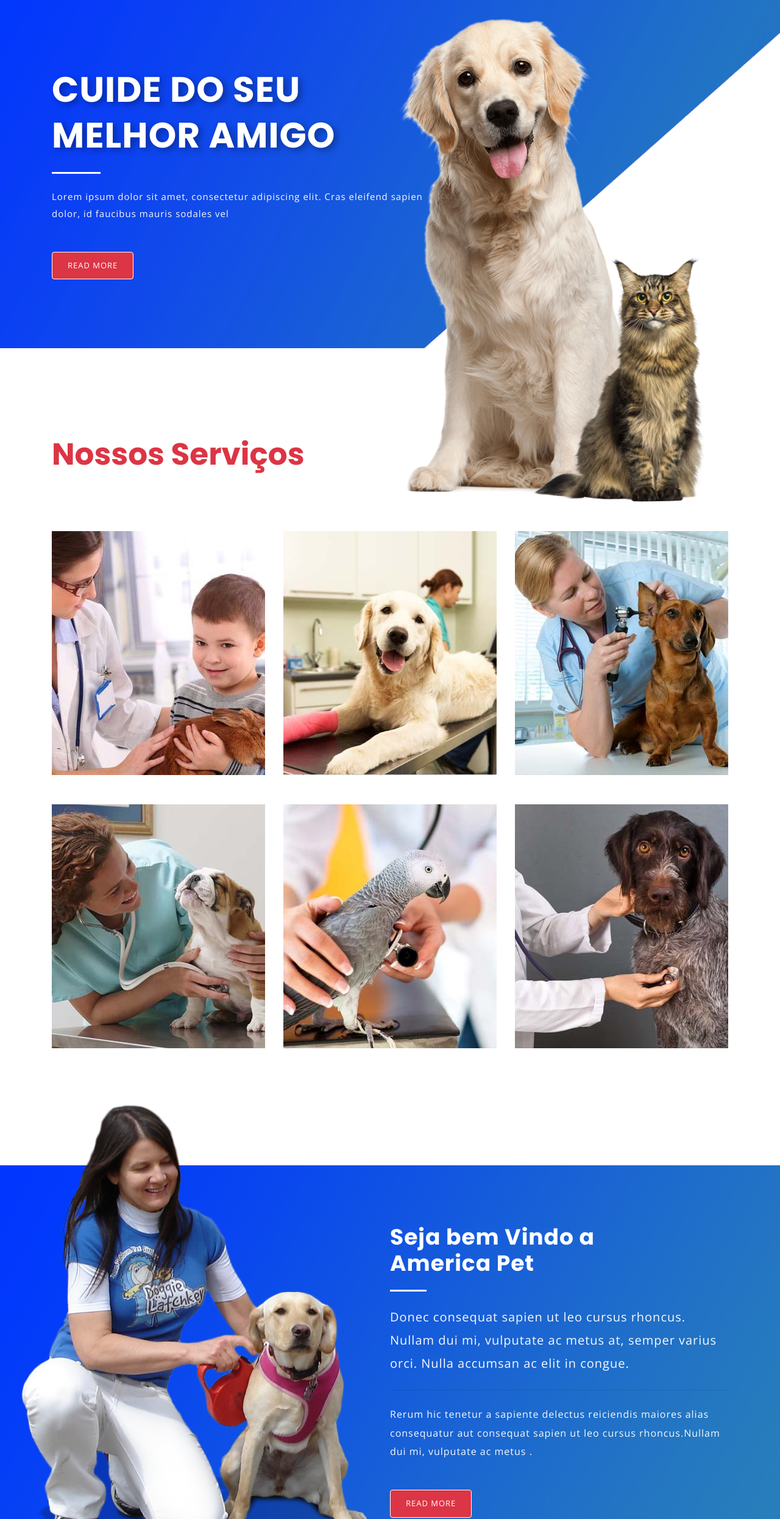
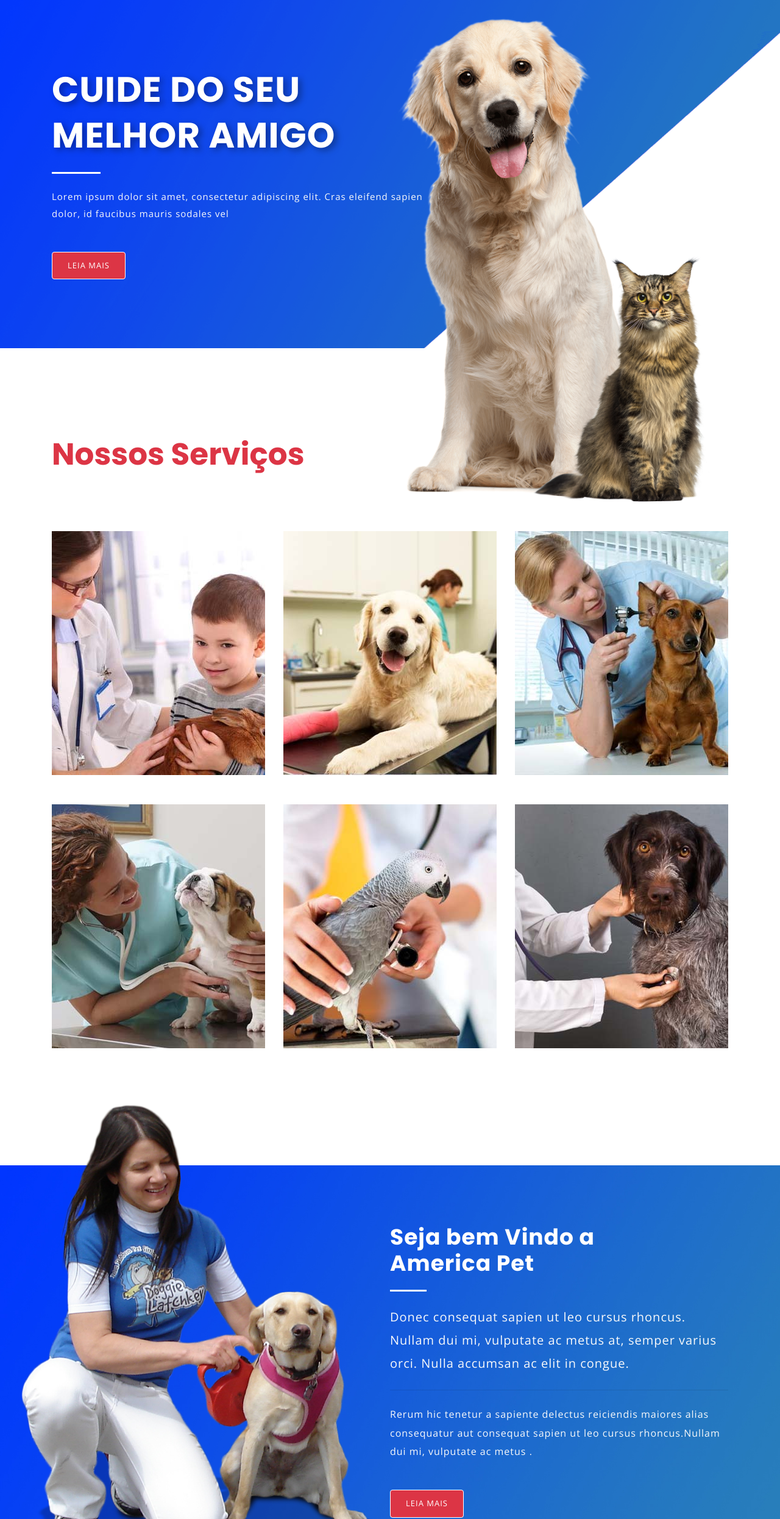
Before and after one commit to carlosnani/siteveterinario, a website: page index.html in a window 1280 px wide. Shown: the part 69-2560 px from the top of the page at 61% size. Drawn offline with nearby package versions, Linux system fonts and the light colour scheme.

Commit message:
read to leia mais

```diff
--- a/index.html
+++ b/index.html
@@ -91,7 +91,7 @@
 				<div class="style-banner">
 					<h3 class="text-wh font-weight-bold text-uppercase">Cuide do seu <span>Melhor Amigo</span> </h3>
 					<p class="mt-5 text-li">Lorem ipsum dolor sit amet, consectetur adipiscing elit. Cras eleifend sapien dolor, id faucibus mauris sodales vel</p>
-					<a href="about.html" class="btn button-style mt-sm-5 mt-4">Read More</a>
+					<a href="about.html" class="btn button-style mt-sm-5 mt-4">Leia Mais</a>
 				</div>
 			</div>
 		</div>
@@ -182,7 +182,7 @@
 						consequat
 						sapien ut leo cursus
 						rhoncus.Nullam dui mi, vulputate ac metus .</p>
-					<a href="about.html" class="btn button-style mt-sm-5 mt-4">Read More</a>
+					<a href="about.html" class="btn button-style mt-sm-5 mt-4">Leia Mais</a>
 				</div>
 			</div>
 		</div>
```
Also changed, not shown: about.html (+1 -1 lines).
